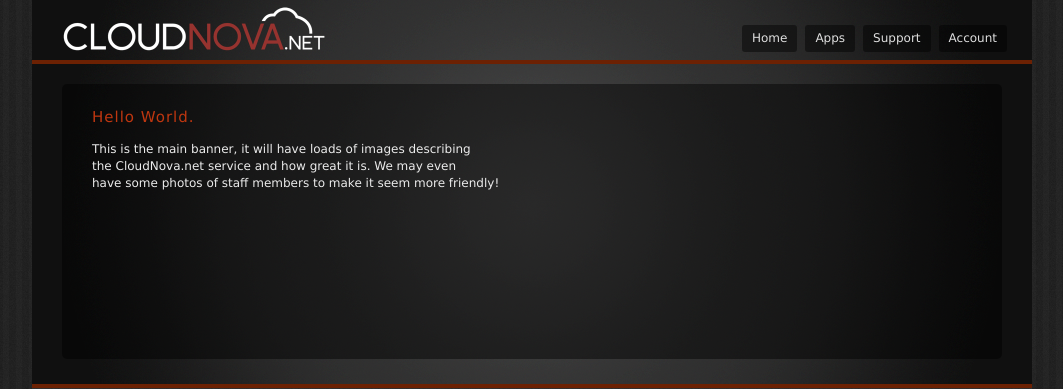
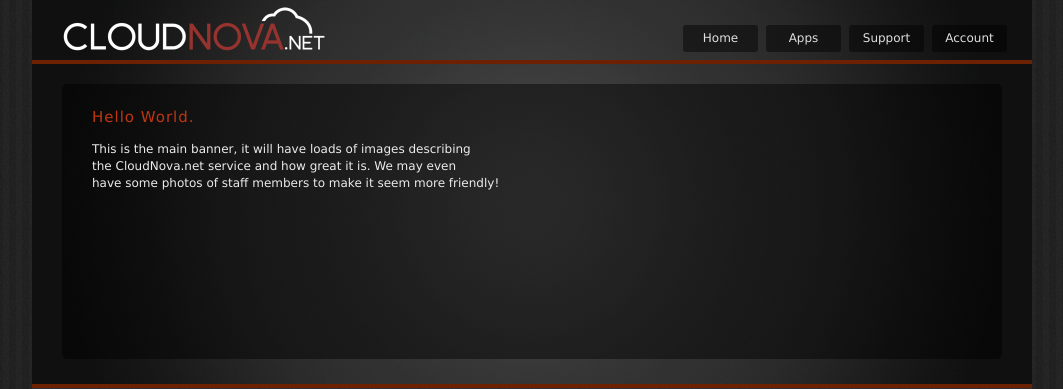
Before and after one commit to TrellixVulnTeam/hn_1332, a PHP site: page / in a window 1280 px wide. Shown: the top 389 px of the page, without its empty margins (108-1171 px from the left). Run offline with PHP 8.4, Linux system fonts and the light colour scheme.

Commit message:
Added it agin

```diff
--- a/client-php/style.css
+++ b/client-php/style.css
@@ -54,6 +54,7 @@ body {
 }
 
 .links_item {
+	width: 55px;
 	margin-left: 8px;
 	text-align: center;
 	display: block;
```
